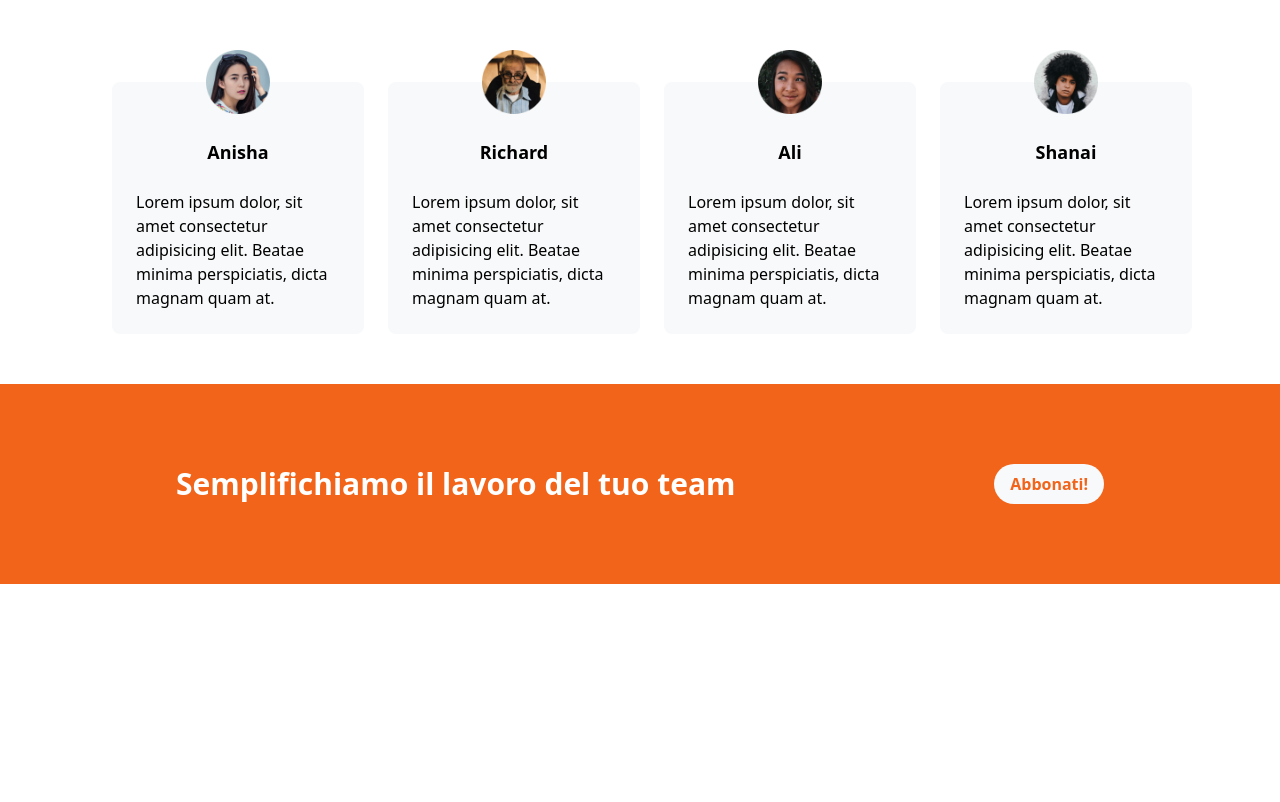
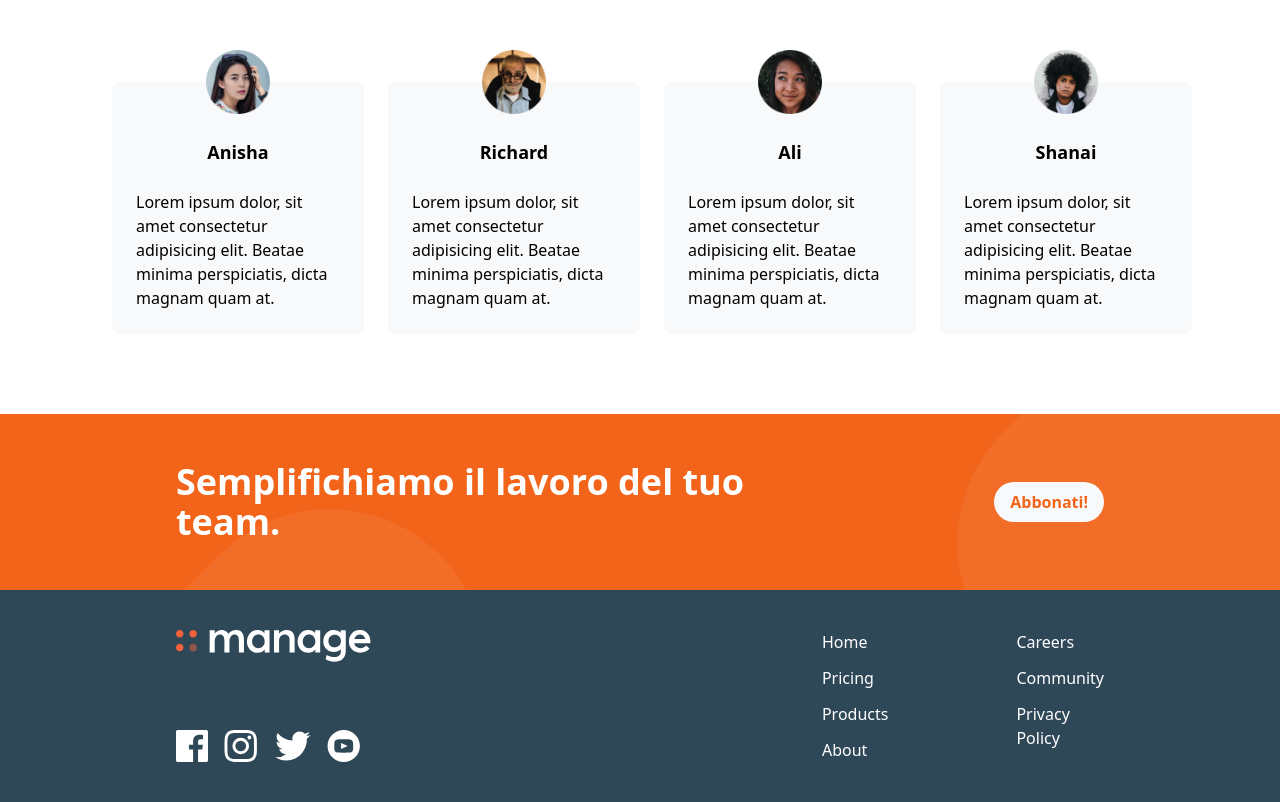
Before and after one commit to francescorgg/tailwind_project, a website: page index.html in a window 1280 px wide. Shown: the part 1466-2268 px from the top of the page. Before the commit the page ends 2050 px from the top, so only its background shows below. Drawn offline with Linux system fonts and the light colour scheme.

Commit message:
footer completed

```diff
--- a/index.html
+++ b/index.html
@@ -125,7 +125,7 @@
   </section>
 
   <!-- Sezione Testimonials -->
-  <section id="testimonials" style="margin-bottom: 50px;">
+  <section id="testimonials" class="mb-20">
     <div class="max-w-6xl px-6 mx-auto mt-32 tex-center">
       <h2 class="text-4xl font-bold text-center">Cosa pensano di noi?</h2>
       <!-- Container Testimonials -->
@@ -165,11 +165,56 @@
   </section>
 
   <section id="cta" class="bg-paletteOrange">
-    <div class="container flex felx-col items-center justify-between px-6 py-24 mx-auto space-y-12 md:py-12 md:flex-row md:space-y-0 sm:flex-row" style="height: 200px;">
-      <h2 class="text-3xl font-bold text-center text-white md:text-4xl md: max-w-xl md:text-left">Semplifichiamo il lavoro del tuo team</h2>
-        <a href="#" class="p-2 px-4 bg-paletteLigthGrey text-paletteOrange font-bold rounded-full baseline md:block md:ml-10">Abbonati!</a>
+    <div class="container flex felx-col items-center justify-between px-6 py-24 mx-auto space-y-12 md:py-12 md:flex-row md:space-y-0 sm:flex-row">
+      <h2 class="text-3xl font-bold text-center text-white md:text-4xl md: max-w-xl md:text-left">Semplifichiamo il lavoro del tuo team.</h2>
+        <a href="#" class="hidden p-2 px-4 bg-paletteLigthGrey text-paletteOrange font-bold rounded-full baseline md:block md:ml-10">Abbonati!</a>
     </div>
   </section>
 
+  <footer class="bg-paletteRichBlack max-h-full">
+    <div class="container flex flex-col-reverse justify-between px-6 py-10 mx-auto space-y-8 md:flex-row md:space-y-0">
+
+      <!-- Container dei logo -->
+      <div class="container flex flex-col-reverse items-center justify-between md:flex-col md:space-y-0 md:items-start">
+
+        <!-- Logo -->
+        <div class="mb-8">
+          <img src="img/logo-white.svg" alt="" class="h-8">
+        </div>
+
+        <!-- Socials -->
+        <div class="flex justify-center space-x-4 md:my-8 sm:my-8">
+          <a href="#">
+            <img src="img/icon-facebook.svg" alt="" class="h-8">
+          </a>
+          <a href="#">
+            <img src="img/icon-instagram.svg" alt="" class="h-8">
+          </a>
+          <a href="#">
+            <img src="img/icon-twitter.svg" alt="" class="h-8">
+          </a>
+          <a href="#">
+            <img src="img/icon-youtube.svg" alt="" class="h-8">
+          </a>
+        </div>
+      </div>
+
+      <div class="flex justify-around space-x-32">
+        <div class="flex flex-col space-y-3 text-white">
+          <a href="#" class="hover:text-paletteOrange">Home</a>
+          <a href="#" class="hover:text-paletteOrange">Pricing</a>
+          <a href="#" class="hover:text-paletteOrange">Products</a>
+          <a href="#" class="hover:text-paletteOrange">About</a>
+        </div>
+        <div class="flex flex-col space-y-3 text-white">
+          <a href="#" class="hover:text-paletteOrange">Careers</a>
+          <a href="#" class="hover:text-paletteOrange">Community</a>
+          <a href="#" class="hover:text-paletteOrange">Privacy Policy</a>
+        </div>
+      </div>
+
+    </div>
+  </footer>
+
 </body>
 </html>
--- a/input.css
+++ b/input.css
@@ -1,3 +1,26 @@
 @tailwind base;
 @tailwind components;
 @tailwind utilities;
+
+body {
+    background-image: url('../img/bg-tablet-pattern.svg');
+    background-repeat: no-repeat;
+    background-size: 800px;
+    background-position: 90% -25%;
+  }
+
+  #cta {
+    background-image: url('../img/bg-simplify-section-desktop.svg');
+    background-repeat: no-repeat;
+  }
+
+  @media (max-width: 576px) {
+    body {
+      background-position: 50px -50px;
+      background-size: 500px;
+    }
+
+    #cta {
+      background-image: url('../img/bg-simplify-section-mobile.svg');
+    }
+  }
```
Also changed, not shown: css/output.css.
